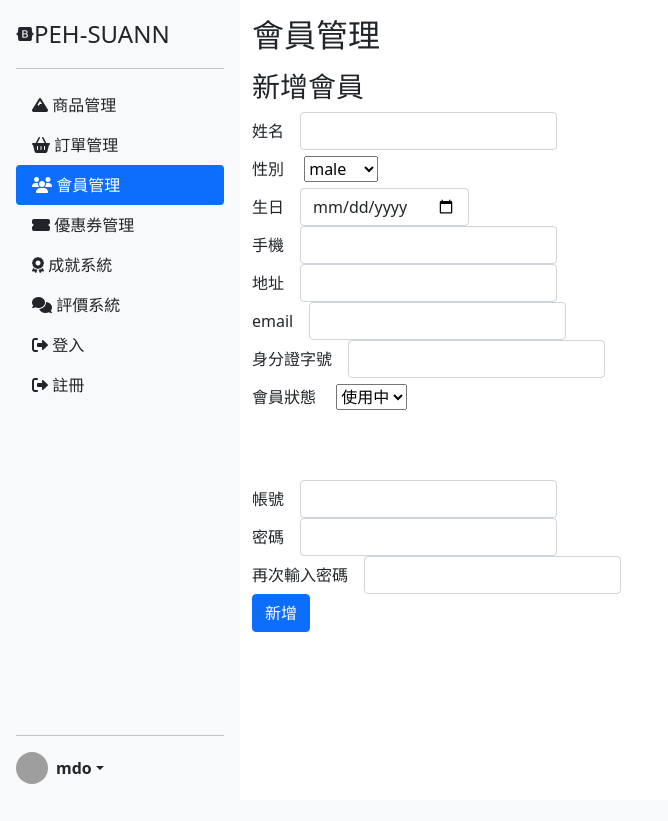
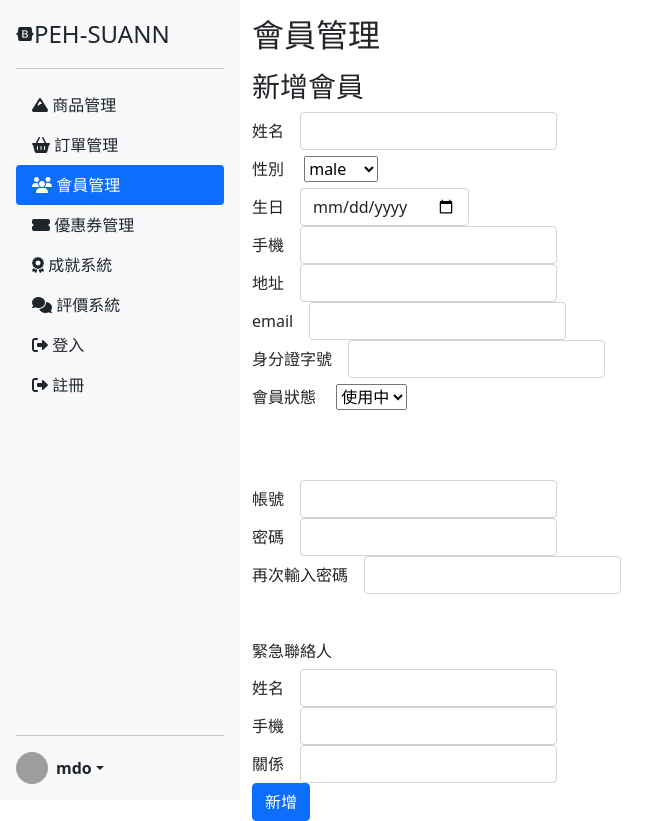
Before and after one commit to peh-suann/midterm_, a PHP site: page /member_add.php in a window 1280 px wide. Shown: the whole page, without its empty margins (0-668 px from the left). Before the commit the page ends 784 px from the top, so only its background shows below. Run offline with PHP 8.4, Linux system fonts and the light colour scheme; grey boxes are pictures that could not be loaded.

Commit message:
會員新增
新增緊急資料聯絡人

```diff
--- a/member_add.php
+++ b/member_add.php
@@ -55,7 +55,7 @@ $sid = isset($_GET['member_sid']) ? intval($_GET['member_sid']) : 0;
                         <label for="mobile" class="col-form-label">手機</label>
                     </div>
                     <div class="col-auto">
-                        <input type="text" id="mobile" name="mobile" class="form-control" required>
+                        <input type="number" id="mobile" name="mobile" class="form-control" required>
                     </div>
                     <div class="col-auto">
                         <span id="mobile" class="form-text"></span>
@@ -137,6 +137,44 @@ $sid = isset($_GET['member_sid']) ? intval($_GET['member_sid']) : 0;
                         <span id="password2" class="form-text"></span>
                     </div>
                 </div>
+
+
+                <h6 class="mt-5">緊急聯絡人</h6>
+                <div class="row g-3 align-items-center">
+                    <div class="col-auto">
+                        <label for="emrg_name" class="col-form-label">姓名</label>
+                    </div>
+                    <div class="col-auto">
+                        <input type="text" id="emrg_name" name="emrg_name" class="form-control" required>
+                    </div>
+                    <div class="col-auto">
+                        <span id="emrg_name" class="form-text"></span>
+                    </div>
+                </div>
+                <div class="row g-3 align-items-center">
+                    <div class="col-auto">
+                        <label for="emrg_mobile" class="col-form-label">手機</label>
+                    </div>
+                    <div class="col-auto">
+                        <input type="number" id="emrg_mobile" name="emrg_mobile" class="form-control" required>
+                    </div>
+                    <div class="col-auto">
+                        <span id="emrg_mobile" class="form-text"></span>
+                    </div>
+                </div>
+                <div class="row g-3 align-items-center">
+                    <div class="col-auto">
+                        <label for="emrg_relationship" class="col-form-label">關係</label>
+                    </div>
+                    <div class="col-auto">
+                        <input type="text" id="emrg_relationship" name="emrg_relationship" class="form-control" required>
+                    </div>
+                    <div class="col-auto">
+                        <span id="emrg_relationship" class="form-text"></span>
+                    </div>
+                </div>
+
+
                 <button type="submit" class="btn btn-primary">新增</button>
             </form>
         </div>
@@ -201,13 +239,32 @@ $sid = isset($_GET['member_sid']) ? intval($_GET['member_sid']) : 0;
         fieldtext = document.form1.querySelectorAll('#password')[1];
         let field1 = document.form1.querySelectorAll('#password2')[0];
         let field1text = document.form1.querySelectorAll('#password2')[1];
-        if (field.value!=field1.value) {
+        if (field.value != field1.value) {
             isPass = false;
             field.style.border = '2px solid red';
             field1.style.border = '2px solid red';
             field1text.innerHTML = '輸入密碼不相等';
         }
 
+        // 緊急聯絡人姓名
+        field = document.form1.querySelectorAll('#emrg_name')[0];
+        fieldtext = document.form1.querySelectorAll('#emrg_name')[1];
+        if (field.value.length < 2) {
+            isPass = false;
+            field.style.border = '2px solid red';
+            fieldtext.innerHTML = '請填寫正確的姓名';
+        }
+
+        // 緊急聯絡人手機
+        field = document.form1.querySelectorAll('#emrg_mobile')[0];
+        fieldtext = document.form1.querySelectorAll('#emrg_mobile')[1];
+        if (!mobile_re.test(field.value)) {
+            isPass = false;
+            field.style.border = '2px solid red';
+            fieldtext.innerHTML = '請填寫正確的手機號碼';
+        }
+
+        if (isPass) {
 
             const fd = new FormData(document.form1);
 
@@ -215,10 +272,16 @@ $sid = isset($_GET['member_sid']) ? intval($_GET['member_sid']) : 0;
                 method: 'POST',
                 body: fd,
             }).then(r => r.text()).then(obj => {
-            // console.log(obj);
+                let obj_json = JSON.parse(obj);
+                if (obj_json['success']) {
                     alert('新增成功!');
                     location.href = 'member.php';
+                }
             });
+
+        }
+
+
 
 
     };
```
Lines whose indentation alone changed are shown as unchanged.
